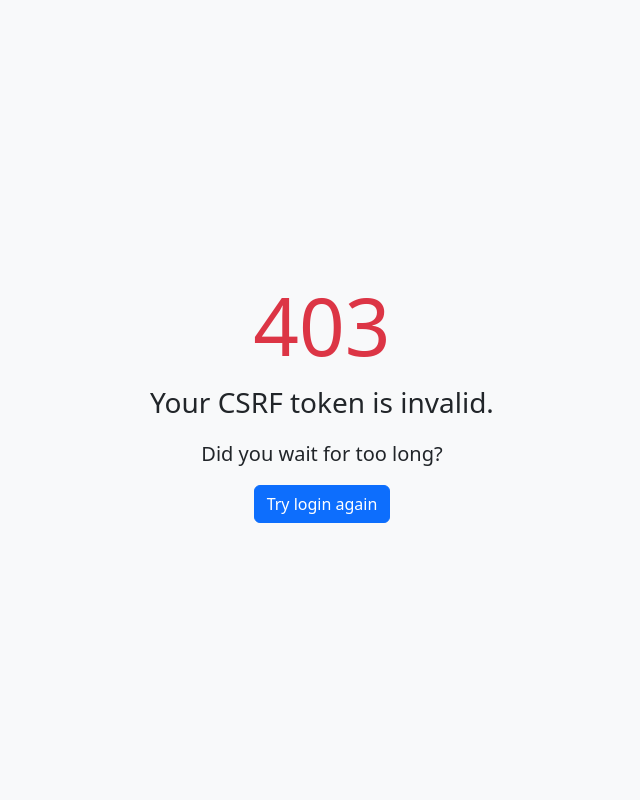
After one commit to athack-ctf/chall2025-insecure-by-design, a Node project: template source/chall/src/templates/403-bad-csrf-token.html.twig in a window 1280 px wide. The commit adds this page. Shown: the whole page, without its empty margins (318-958 px from the left). Run offline with Node 20 templates, Linux system fonts and the light colour scheme; the template is opened without the code that fills it, so the values that code supplies are empty; some libraries are stand-ins or nearby versions.

Commit message:
Added bad csfr token middleware

```diff
--- a/source/chall/src/app.js
+++ b/source/chall/src/app.js
@@ -112,8 +112,7 @@ app.post('/login', (req, res) => {
     const {username, password} = req.body;
     if (username == null || typeof username !== 'string' || password == null || typeof password !== 'string') {
         // Set 400
-        res.status(400);
-        res.render('400.html.twig');
+        res.status(400).render('400.html.twig');
         return;
     }
     // Hash the entered password and compare it to the stored hash
@@ -126,8 +125,7 @@ app.post('/login', (req, res) => {
         res.redirect('/');
         return;
     } else {
-        res.status(401);
-        res.render('login-failed.html.twig');
+        res.status(401).render('401-login-failed.html.twig');
         return;
     }
 });
@@ -135,25 +133,38 @@ app.post('/login', (req, res) => {
 // Logout route
 app.post('/logout', csrfProtectionMiddleware, (req, res) => {
     if (req.session.username == null) {
-        res.status(400);
-        res.render('400.html.twig');
+        res.status(400).render('400.html.twig');
         return;
     }
     req.session.destroy((err) => {
         if (err) {
-            res.status(500);
-            res.render('500.html.twig');
+            res.status(500).render('500.html.twig');
             return;
         }
-        res.redirect('/');
+        res.redirect('/#login');
     });
+});
+
+// ---------------------------------------------------------------------------------------------------------------------
+// Error handling
+// ---------------------------------------------------------------------------------------------------------------------
+
+// Error handling middleware for CSRF errors
+app.use((err, req, res, next) => {
+    if (err.code === 'EBADCSRFTOKEN') {
+        // Handle CSRF token errors here
+        res.status(403).render('403-bad-csrf-token.html.twig');
+
+    } else {
+        // For other errors, call the next error handler
+        next(err);
+    }
 });
 
 // 404 Not Found handler for all routes that don't match
 app.use((req, res) => {
     // Set 404
-    res.status(404);
-    res.render('404.html.twig');
+    res.status(404).render('404.html.twig');
 });
 
 // ---------------------------------------------------------------------------------------------------------------------
--- /dev/null
+++ b/source/chall/src/templates/403-bad-csrf-token.html.twig
@@ -0,0 +1,25 @@
+<!DOCTYPE html>
+<html lang="en" data-theme="light">
+<head>
+    <meta charset="UTF-8">
+    <meta name="viewport" content="width=device-width, initial-scale=1.0">
+    <link rel="apple-touch-icon" sizes="180x180" href="/apple-touch-icon.png">
+    <link rel="icon" type="image/png" sizes="32x32" href="/favicon-32x32.png">
+    <link rel="icon" type="image/png" sizes="16x16" href="/favicon-16x16.png">
+    <link rel="manifest" href="/site.webmanifest">
+    <link href="https://cdn.jsdelivr.net/npm/bootstrap@5.3.1/dist/css/bootstrap.min.css" rel="stylesheet">
+    <link href="https://cdnjs.cloudflare.com/ajax/libs/font-awesome/6.6.0/css/all.min.css" rel="stylesheet">
+    <title>403 - Forbidden</title>
+</head>
+<body class="bg-light">
+<div class="container d-flex justify-content-center align-items-center min-vh-100">
+    <div class="text-center">
+        <h1 class="display-1 text-danger">403</h1>
+        <p class="fs-3">Your CSRF token is invalid.</p>
+        <p class="lead">Did you wait for too long?</p>
+        <a href="/#login" class="btn btn-primary">Try login again</a>
+    </div>
+</div>
+<script src="https://cdn.jsdelivr.net/npm/bootstrap@5.3.1/dist/js/bootstrap.bundle.min.js"></script>
+</body>
+</html>
```
Also changed, not shown: source/chall/src/templates/index.html.twig (+6 -2 lines), source/chall/src/templates/401-login-failed.html.twig (renamed from source/chall/src/templates/login-failed.html.twig).
